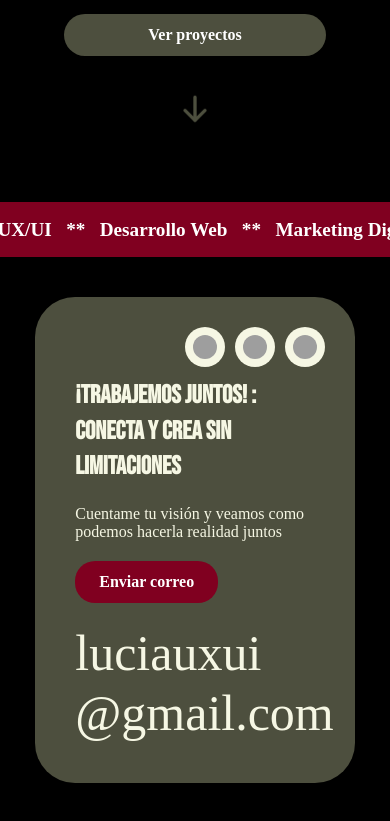
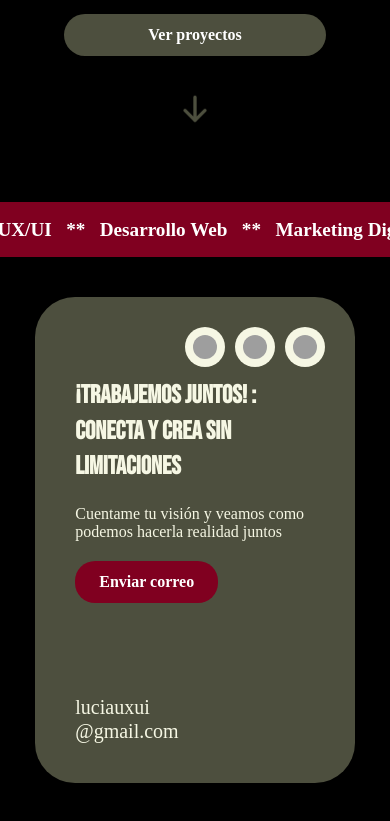
Before and after one commit to luulaa13/portfolio, a React (Vite) app: page /portfolio in a window 390 px wide. Shown: the part 407-1228 px from the top of the page. Built offline with nearby package versions, Linux system fonts and the light colour scheme; no server answers; grey boxes are pictures that could not be loaded; a web font is replaced by a local one.

Commit message:
Update Portfolio.css

```diff
--- a/src/style/Portfolio.css
+++ b/src/style/Portfolio.css
@@ -229,4 +229,6 @@
   .contacto-section p {
     font-size: 1rem;
   }
+.contacto-section .email{
+    font-size: 20px;
 }
```
